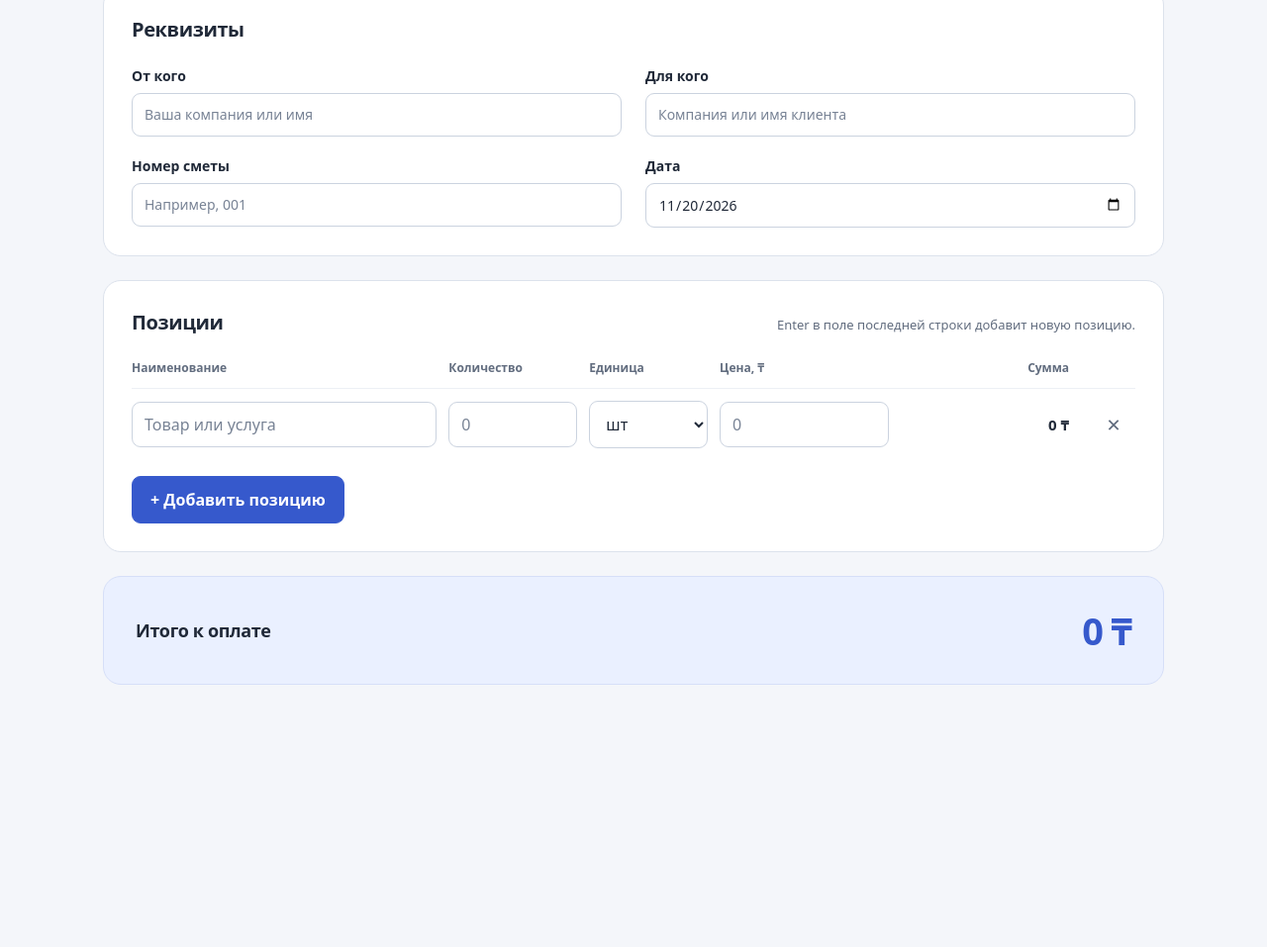
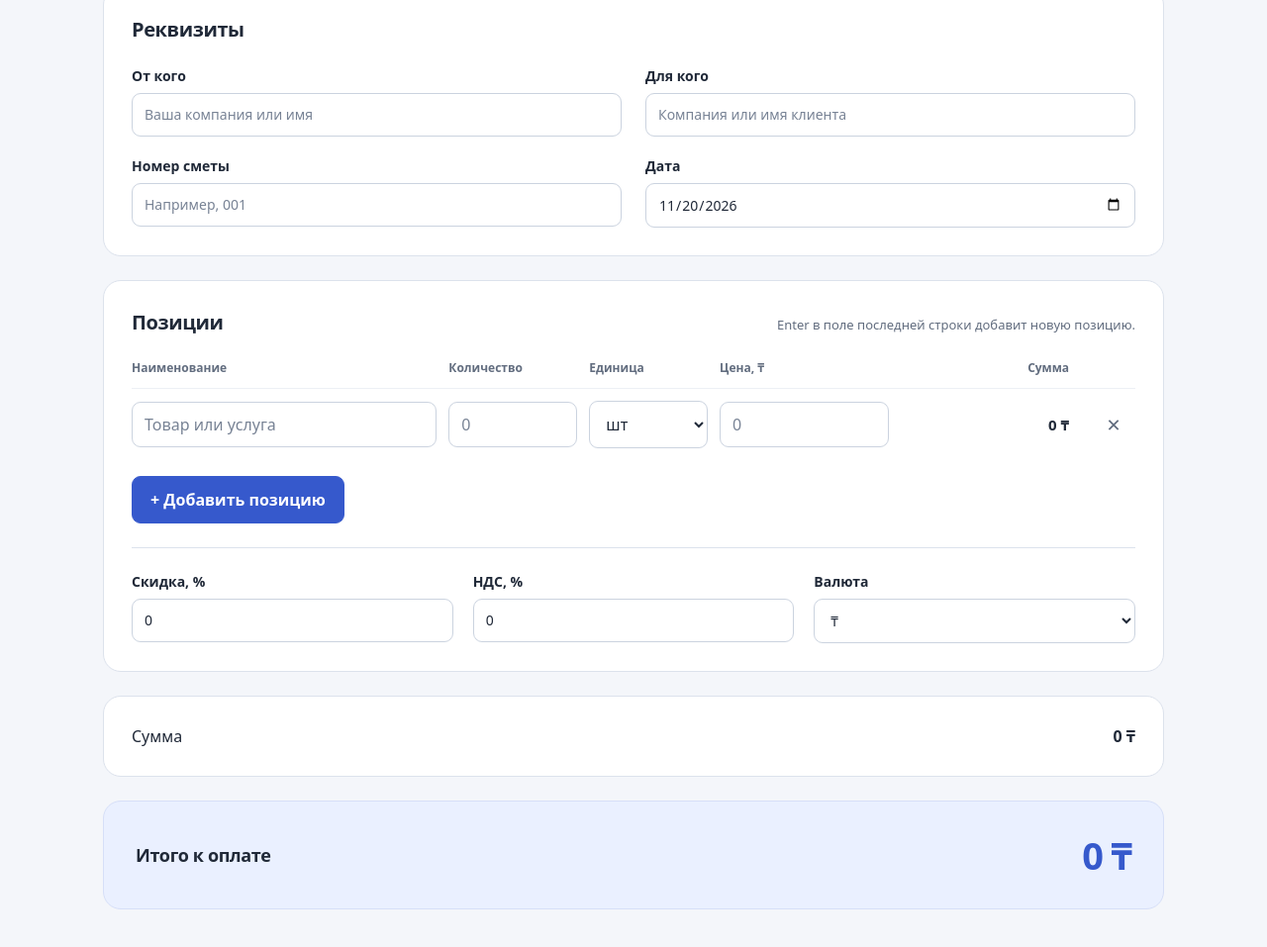
Before and after one commit to sgemkz/smeta-edu, a plain HTML site: page index.html in a window 1280 px wide. Shown: the part 219-1176 px from the top of the page at 99% size. Before the commit the page ends 959 px from the top, so only its background shows below. Drawn offline with Linux system fonts and the light colour scheme.

Commit message:
Добавить расчёт сметы

```diff
--- a/index.html
+++ b/index.html
@@ -44,7 +44,7 @@
             <th scope="col">Наименование</th>
             <th scope="col">Количество</th>
             <th scope="col">Единица</th>
-            <th scope="col">Цена, ₸</th>
+            <th scope="col">Цена, <span data-currency>₸</span></th>
             <th scope="col" class="amount-heading">Сумма</th>
             <th scope="col"><span class="visually-hidden">Удалить</span></th>
           </tr>
@@ -52,11 +52,47 @@
         <tbody id="items"></tbody>
       </table>
       <button type="button" id="add-item" class="add-button">+ Добавить позицию</button>
+      <div class="calculation-settings">
+        <label for="discount">Скидка, %
+          <input type="text" id="discount" inputmode="decimal" value="0" autocomplete="off" spellcheck="false">
+        </label>
+        <label for="vat">НДС, %
+          <input type="text" id="vat" inputmode="decimal" value="0" autocomplete="off" spellcheck="false">
+        </label>
+        <label for="currency">Валюта
+          <select id="currency">
+            <option value="₸">₸</option>
+            <option value="₽">₽</option>
+            <option value="$">$</option>
+            <option value="€">€</option>
+          </select>
+        </label>
+      </div>
     </section>
 
-    <section class="total-card" aria-labelledby="total-title">
-      <h2 id="total-title">Итого к оплате</h2>
-      <output id="total" aria-live="polite" aria-atomic="true">0 ₸</output>
+    <section aria-label="Итоги сметы">
+      <dl class="card summary-lines">
+        <div class="summary-row">
+          <dt id="subtotal-label">Сумма</dt>
+          <dd><output id="subtotal" aria-labelledby="subtotal-label">0 ₸</output></dd>
+        </div>
+        <div class="summary-row" id="discount-row" hidden>
+          <dt id="discount-label">Скидка</dt>
+          <dd><output id="discount-amount" aria-labelledby="discount-label">0 ₸</output></dd>
+        </div>
+        <div class="summary-row" id="discounted-row" hidden>
+          <dt id="discounted-label">Сумма со скидкой</dt>
+          <dd><output id="discounted-amount" aria-labelledby="discounted-label">0 ₸</output></dd>
+        </div>
+        <div class="summary-row" id="vat-row" hidden>
+          <dt id="vat-label">НДС</dt>
+          <dd><output id="vat-amount" aria-labelledby="vat-label">0 ₸</output></dd>
+        </div>
+      </dl>
+      <div class="total-card">
+        <h2 id="total-title">Итого к оплате</h2>
+        <output id="total" aria-labelledby="total-title" aria-live="polite" aria-atomic="true">0 ₸</output>
+      </div>
     </section>
   </main>
 
@@ -79,7 +115,7 @@
         </select>
       </td>
       <td>
-        <label class="cell-label" data-label="price">Цена, ₸</label>
+        <label class="cell-label" data-label="price">Цена, <span data-currency>₸</span></label>
         <input type="text" inputmode="decimal" data-field="price" placeholder="0" autocomplete="off" spellcheck="false">
       </td>
       <td class="sum-cell">
--- a/script.js
+++ b/script.js
@@ -4,8 +4,11 @@ const items = document.querySelector("#items");
 const template = document.querySelector("#item-template");
 const addButton = document.querySelector("#add-item");
 const totalOutput = document.querySelector("#total");
+const discountInput = document.querySelector("#discount");
+const vatInput = document.querySelector("#vat");
+const currencySelect = document.querySelector("#currency");
 const moneyFormatter = new Intl.NumberFormat("ru-RU", {
-  maximumFractionDigits: 2,
+  maximumFractionDigits: 0,
 });
 let nextItemId = 0;
 
@@ -17,8 +20,18 @@ function parseNumber(value) {
 }
 
 function formatMoney(value) {
-  const safeValue = Number.isFinite(value) ? value : 0;
-  return `${moneyFormatter.format(Object.is(safeValue, -0) ? 0 : safeValue).replace(/[\u00a0\u202f]/g, " ")} ₸`;
+  const safeValue = roundAmount(value);
+  return `${moneyFormatter.format(safeValue).replace(/[\u00a0\u202f]/g, " ")} ${currencySelect.value}`;
+}
+
+function roundAmount(value) {
+  const rounded = Number.isFinite(value) ? Math.round(value) : 0;
+  return Object.is(rounded, -0) ? 0 : rounded;
+}
+
+function updateSummaryRow(rowId, outputId, amount) {
+  document.querySelector(rowId).hidden = amount === 0;
+  document.querySelector(outputId).textContent = formatMoney(amount);
 }
 
 function recalculate() {
@@ -26,13 +39,23 @@ function recalculate() {
   for (const row of items.rows) {
     const quantity = parseNumber(row.querySelector('[data-field="quantity"]').value);
     const price = parseNumber(row.querySelector('[data-field="price"]').value);
-    // Округляем каждую строку до тиынов, чтобы итог совпадал с суммой строк.
-    const rounded = Math.round(quantity * price * 100) / 100;
-    const amount = Number.isFinite(rounded) ? rounded : 0;
+    // Считаем целыми денежными единицами, чтобы итог совпадал с суммой строк.
+    const amount = roundAmount(quantity * price);
     row.querySelector('[data-field="sum"]').textContent = formatMoney(amount);
     total += amount;
   }
-  totalOutput.textContent = formatMoney(total);
+  const subtotal = roundAmount(total);
+  const discount = roundAmount(subtotal * (parseNumber(discountInput.value) / 100));
+  const discounted = roundAmount(subtotal - discount);
+  const vat = roundAmount(discounted * (parseNumber(vatInput.value) / 100));
+  document.querySelector("#subtotal").textContent = formatMoney(subtotal);
+  updateSummaryRow("#discount-row", "#discount-amount", discount);
+  updateSummaryRow("#discounted-row", "#discounted-amount", discounted);
+  updateSummaryRow("#vat-row", "#vat-amount", vat);
+  totalOutput.textContent = formatMoney(discounted + vat);
+  for (const symbol of document.querySelectorAll("[data-currency]")) {
+    symbol.textContent = currencySelect.value;
+  }
 }
 
 function addItem(focusName = true) {
@@ -53,6 +76,9 @@ function addItem(focusName = true) {
 }
 
 addButton.addEventListener("click", () => addItem());
+discountInput.addEventListener("input", recalculate);
+vatInput.addEventListener("input", recalculate);
+currencySelect.addEventListener("change", recalculate);
 items.addEventListener("input", recalculate);
 items.addEventListener("keydown", (event) => {
   if (event.key === "Enter" && !event.isComposing && !event.repeat &&
--- a/styles.css
+++ b/styles.css
@@ -49,6 +49,12 @@ td:last-child, th:last-child { padding-right: 0; }
 .delete-button:hover { background: #eef1f7; color: var(--text); border-color: var(--border); }
 .add-button { margin-top: 16px; padding: 12px 18px; border: 1px solid var(--accent); border-radius: 9px; background: var(--accent); color: #fff; font-weight: 600; }
 .add-button:hover { background: #2948b1; }
+.calculation-settings { display: grid; grid-template-columns: repeat(3, minmax(0, 1fr)); gap: 20px; margin-top: 24px; padding-top: 24px; border-top: 1px solid var(--border); }
+.summary-lines { margin-top: 0; }
+.summary-row { display: flex; justify-content: space-between; align-items: baseline; gap: 16px; line-height: 1.5; }
+.summary-row + .summary-row { margin-top: 12px; }
+.summary-row[hidden] { display: none; }
+.summary-row dd { margin: 0; min-width: 0; text-align: right; overflow-wrap: anywhere; font-weight: 650; }
 .total-card { display: flex; align-items: center; justify-content: space-between; gap: 16px; padding: 28px 32px; border: 1px solid #d6dff8; background: #eaf0ff; border-radius: 18px; }
 .total-card h2 { font-size: 18px; }
 #total { color: var(--accent); font-size: clamp(28px, 4vw, 38px); font-weight: 750; letter-spacing: -.035em; overflow-wrap: anywhere; min-width: 0; text-align: right; }
@@ -68,6 +74,7 @@ td:last-child, th:last-child { padding-right: 0; }
   .page-header { margin-bottom: 24px; }
   .card { padding: 20px 16px; border-radius: 14px; margin-bottom: 16px; }
   .details-grid { grid-template-columns: minmax(0, 1fr); gap: 18px; margin-top: 20px; }
+  .calculation-settings { grid-template-columns: minmax(0, 1fr); gap: 18px; }
   .section-heading { margin-bottom: 20px; gap: 8px; }
   table, tbody { display: block; }
   thead { position: absolute; width: 1px; height: 1px; overflow: hidden; clip-path: inset(50%); }
```
